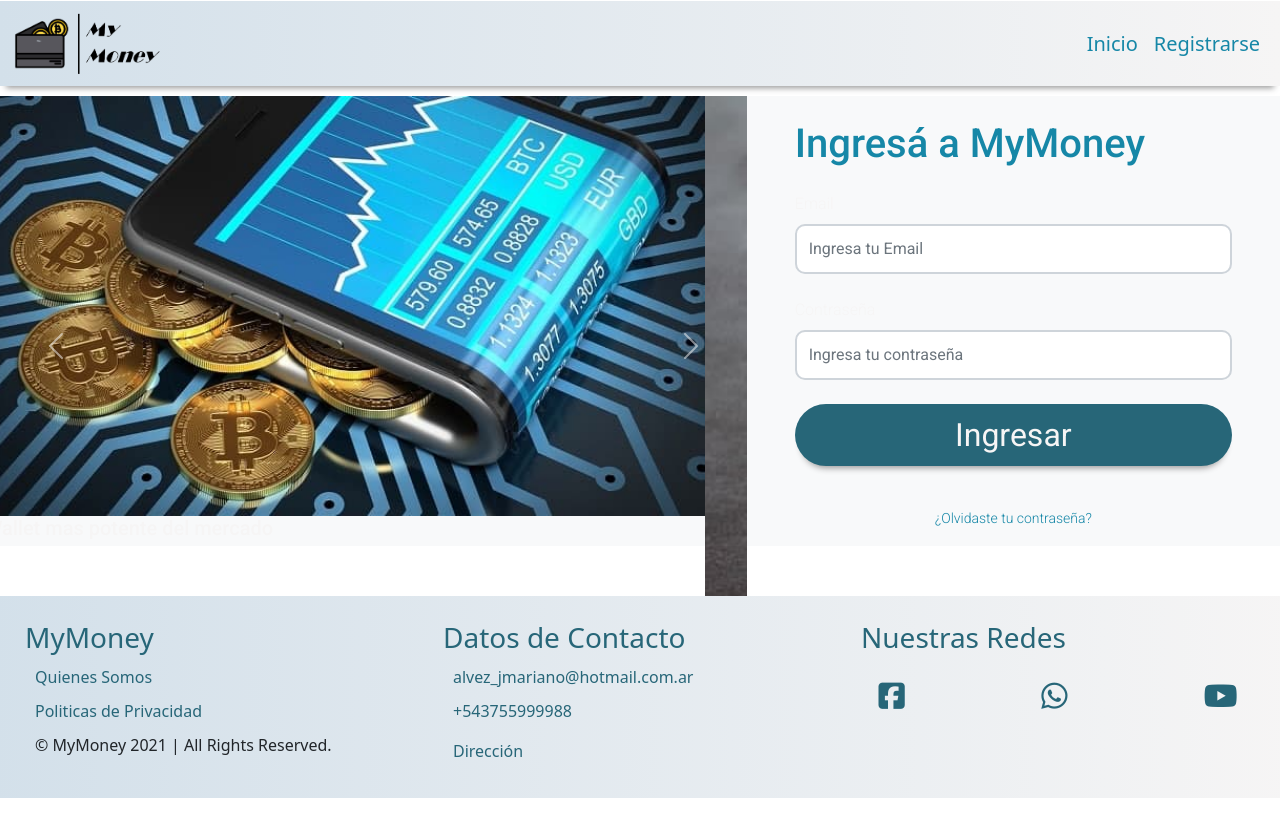
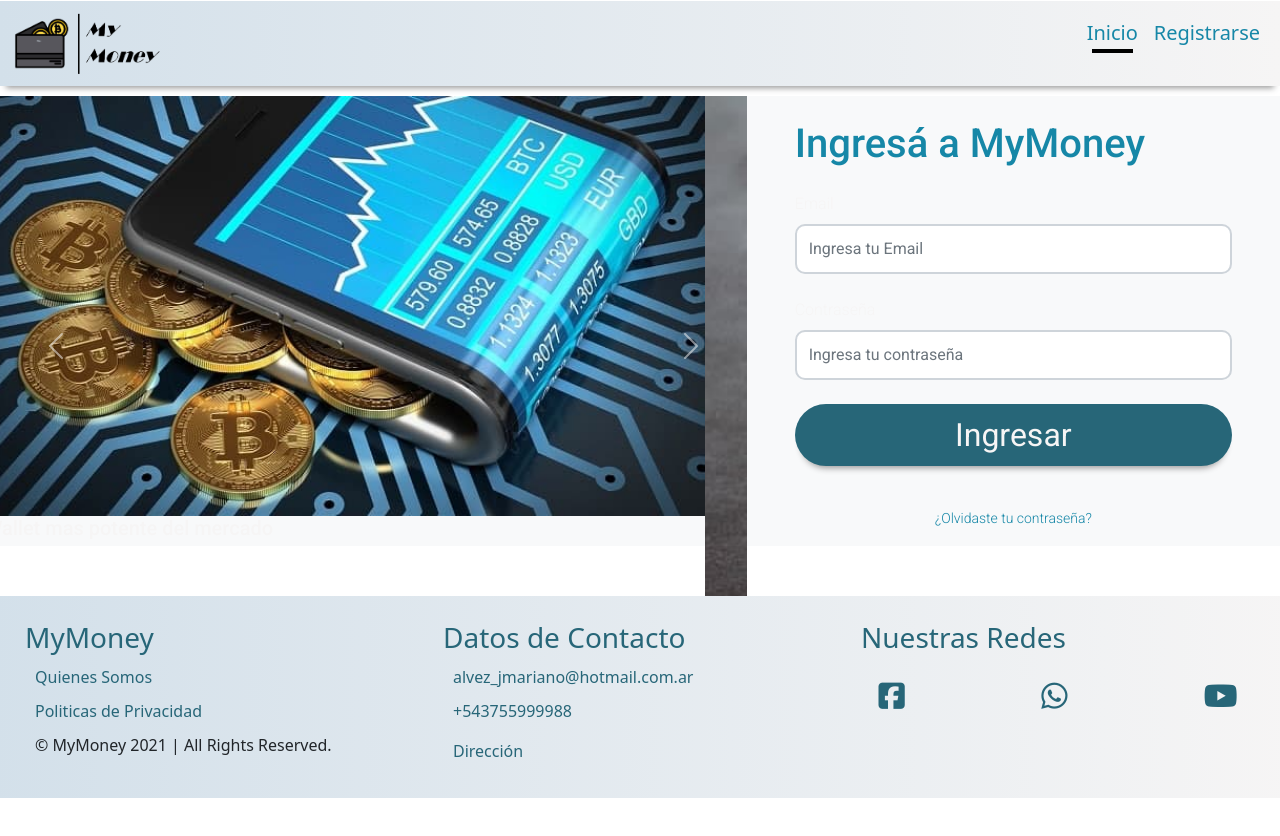
Before and after one commit to classroomMisiones/Proyecto-FS-Misiones-Grupo-1, an Angular app: page / in a window 1280 px wide. Shown: the top 836 px of the page. Built offline with nearby package versions, Linux system fonts and the light colour scheme.

Commit message:
Miga de Pan para la navegación
Se mejoró el código de la navbar (antes no era una ul con sus elementos li, ahora sí lo es). Se le agregó miga de pan usando RouterLinkActive de angular y las rutas exactas para cambiar el estilo según la ruta, y on hover.

```diff
--- a/src/app/app.component.html
+++ b/src/app/app.component.html
@@ -1,11 +1,12 @@
+<!--↓Acá mandamos al componente navbar los valores dentro de estas propiedades↓-->
 <app-navbar
-[registro]="registro" º
+[registro]="registro"
 [inicio]="inicio"
 [cripto]="cripto"
 [misaldo]="misaldo"
 [usuario]="usuario"
 [salir]="salir"></app-navbar>
-<!--Navbar dejar primero-->
+<!--↑navbar está escuchando con los @input↑-->
 
 
 <!-- <app-registration-form></app-registration-form> -->
--- a/src/app/app.component.ts
+++ b/src/app/app.component.ts
@@ -11,6 +11,7 @@ import { NavigationStart, Router } from '@angular/router';
 export class AppComponent implements OnInit{
   title = 'mymoney';
 
+  /*↓Estos bools controlan la visibilidad de elementos de la navbar↓*/
   registro = true
   inicio = true
   cripto = false
@@ -22,6 +23,7 @@ export class AppComponent implements OnInit{
   constructor(private router: Router) {}
 
   ngOnInit() {
+    /*↓Escuchamos los eventos que dispara el router↓*/
     this.router.events.subscribe(event => {
       if (event instanceof NavigationStart) {
         this.determinarEstado(event.url)
@@ -29,16 +31,16 @@ export class AppComponent implements OnInit{
     })
   }
 
+  /* ↓En función a esos eventos, encendemos o apagamos partes de la navbar↓ */
   determinarEstado(urlActual: string) {
     switch (urlActual) {
       case '/registro':
-        this.registro = false
+        this.registro = true
         this.misaldo = false
         this.cripto = false
         this.usuario = false
         this.salir = false
         this.inicio = true
-
         break;
       case '/':
         this.inicio = true
--- a/src/app/navbarFooter/navbar/navbar.component.css
+++ b/src/app/navbarFooter/navbar/navbar.component.css
@@ -5,8 +5,6 @@ header{
     margin-top: -14px;
     margin-bottom: -5px;
 }
-
-
 
 header .navbar-nav a{
     color: #1687A7;
@@ -18,10 +16,12 @@ header  .navbar-nav a:hover{
     font-size: 25px;
 }
 
-
-
 .container-fluid{
     display: flex;
+}
+
+.nav-link{
+    white-space: nowrap;
 }
 
 .navbar {
@@ -30,12 +30,9 @@ header  .navbar-nav a:hover{
     box-shadow: 0 8px 6px -6px #999;
 }
 .gradient-custom {
-
     background: #D3E0EA;
-
     /* Chrome 10-25, Safari 5.1-6 */
     background: -webkit-linear-gradient(to right,  #D3E0EA, #F6F5F5);
-
     /* W3C, IE 10+/ Edge, Firefox 16+, Chrome 26+, Opera 12+, Safari 7+ */
     background: linear-gradient(to right, #D3E0EA, #F6F5F5)
 }
@@ -43,3 +40,47 @@ header  .navbar-nav a:hover{
 .ancho_logo{
     width: 150px;
 }
+
+/*↓Esto es el subrayado de los elementos de la navbar↓*/
+ul.breadcrumb li a::after{
+    content: '';
+    width: 0px;
+    height: 2px;
+    display: block;
+    background: black;
+    transition: 400ms;
+}
+
+ul.breadcrumb li a:hover::after{
+    width: 100%;
+}
+
+ul.breadcrumb li a::before{
+    content: '';
+    width: 0px;
+    height: 1.6px;
+    display: block;
+    background: black;
+    /*Floating right es lo que hace que la otra línea empiece inversamente*/
+    float: right;
+    transition: 400ms;
+}
+
+ul.breadcrumb li a:hover::before{
+    width: 99.5%;
+}
+/*↑Genera una línea de 2px de alto, le da un ancho de 0, pero del 100% cuando el mouse pasa por encima,
+con una transición de 400ms↑*/
+
+/*Este es el subrayado que se aplica a los links activos usando RouterLinkActive de Angular (con un
+match exacto de toda la ruta)↓↓*/
+ul.breadcrumb li a.link-activo::after{
+    content: '';
+    margin-left: 10%;
+    margin-top: 1px;
+    width: 80%;
+    height: 4px;
+    display: block;
+    background: black;
+    transition: 600ms;
+}
--- a/src/app/navbarFooter/navbar/navbar.component.html
+++ b/src/app/navbarFooter/navbar/navbar.component.html
@@ -1,33 +1,48 @@
 <header class="">
     <nav class="navbar navbar-expand-sm navbar-expand-lg navbar-light gradient-custom ">
       <div class="container-fluid  ">
-
         <div class=" min-vw-auto ">
           <a *ngIf="misaldo"  routerLink="modulopesos">
           <img class="ancho_logo" src="../../../assets/logoMyMoney_png.png" alt="">
           </a>
-          <a *ngIf="inicio"  routerLink="/">
+          <a *ngIf="inicio" routerLink="/">
           <img class="ancho_logo" src="../../../assets/logoMyMoney_png.png" alt="">
           </a>
         </div>
-
-        <button class="navbar-toggler " type="button" data-bs-toggle="collapse" data-bs-target="#navbarNavAltMarkup" aria-controls="navbarNavAltMarkup" aria-expanded="false" aria-label="Toggle navigation">
+        <!--- Este botón ↓↓ aparece cuando se achica la pantalla-->
+        <button class="navbar-toggler " type="button" data-bs-toggle="collapse" data-bs-target="#navbarNavAltMarkup"
+        aria-controls="navbarNavAltMarkup" aria-expanded="false" aria-label="Toggle navigation">
           <span class="navbar-toggler-icon"></span>
         </button>
-
+        <!--             ↑↑-->
           <div class="">
             <div class="collapse navbar-collapse" id="navbarNavAltMarkup">
               <div class="navbar-nav">
-                <a class="nav-link active fs-5 " *ngIf="inicio" aria-current="page" routerLink="/">Inicio</a>
-                <a class="nav-link fs-5" *ngIf="misaldo" routerLink="modulopesos">MiSaldo</a>
-                <a class="nav-link fs-5" *ngIf="registro" routerLink="registro">Registrarse</a>
-                <a class="nav-link fs-5" *ngIf="cripto" routerLink="modulocripto">Criptomonedas</a>
-                <a class="nav-link fs-5" *ngIf="usuario" routerLink="usuario">Usuario</a>
-                <a class="nav-link fs-5" *ngIf="salir" routerLink="/">Salir</a>
+                <ul class="breadcrumb">
+
+                  <li><a class="nav-link fs-5" *ngIf="inicio" routerLink="/"
+                    routerLinkActive="link-activo" [routerLinkActiveOptions]="
+                    {exact: true}">Inicio</a></li>
+
+                  <li><a class="nav-link fs-5" *ngIf="misaldo" routerLink="modulopesos"
+                    routerLinkActive="link-activo"> Mi Saldo </a></li>
+
+                  <li><a class="nav-link fs-5" *ngIf="registro" routerLink="registro"
+                    routerLinkActive="link-activo" [routerLinkActiveOptions]="
+                    {exact: true}">Registrarse</a></li>
+
+                  <li><a class="nav-link fs-5" *ngIf="cripto" routerLink="modulocripto"
+                    routerLinkActive="link-activo">Criptomonedas</a></li>
+
+                  <li><a class="nav-link fs-5" *ngIf="usuario" routerLink="usuario"
+                    routerLinkActive="link-activo">Usuario</a></li>
+
+                  <li><a class="nav-link fs-5" *ngIf="salir" routerLink="/">Salir</a></li>
+
+                </ul>
               </div>
             </div>
           </div>
-
       </div>
     </nav>
 </header>
```
